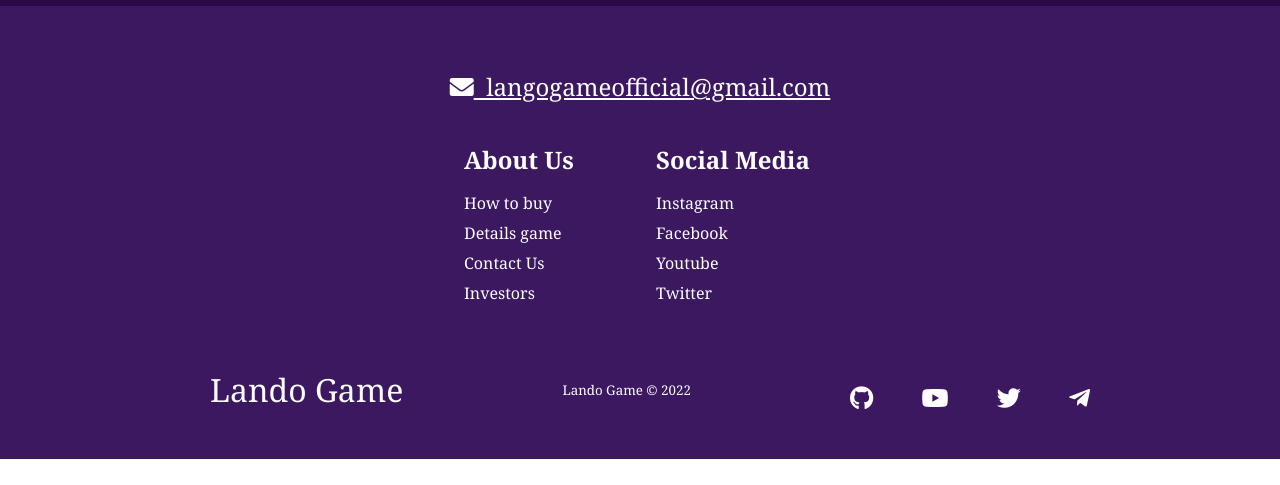
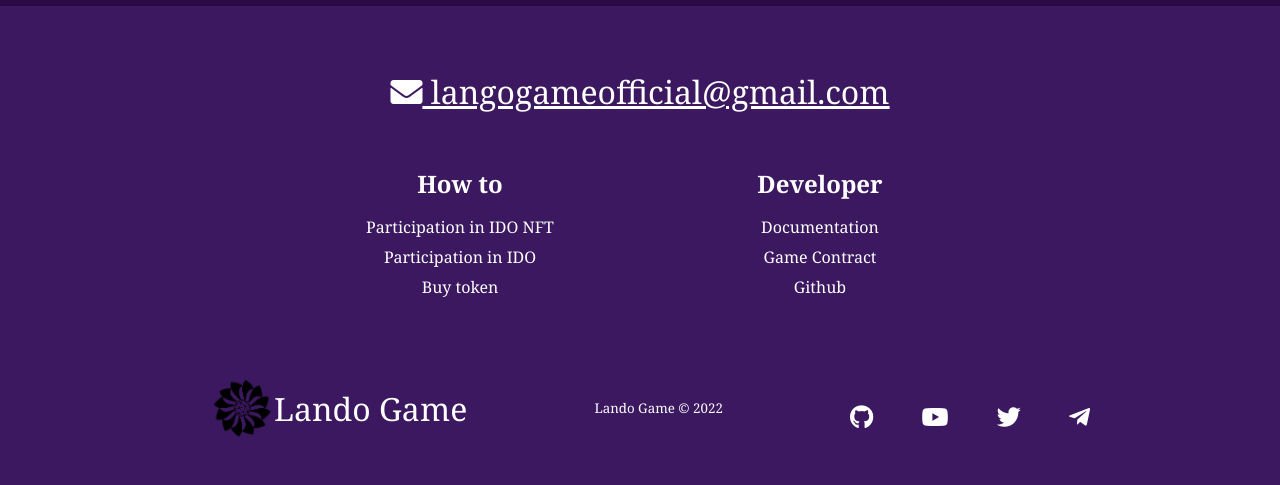
Before and after one commit to landogameofficial/lando-frontend, a React (Create React App) app: page / in a window 1280 px wide. Shown: the part 7889-8374 px from the top of the page. Before the commit the page ends 8348 px from the top, so only its background shows below. Built offline with nearby package versions, Linux system fonts and the light colour scheme.

Commit message:
change footer

```diff
--- a/src/Components/ComponentsHome/Footer.css
+++ b/src/Components/ComponentsHome/Footer.css
@@ -18,8 +18,8 @@
 
 
   .footer-subscription-text {
-    margin-bottom: 40px;
-    font-size: 24px;
+
+    font-size: 1rem;
     color: #fff;
   }
 
@@ -39,10 +39,10 @@
     display: flex;
     flex-direction: column;
     align-items: left;
-    margin: 16px;
     text-align: left;
-    width: 160px;
+    width: 140px;
     box-sizing: border-box;
+    font-size:0.8rem;
   }
 
   .footer-link-items h2 {
@@ -51,26 +51,23 @@
 
   .footer-link-items > h2 {
     color: #fff;
+    text-align: center;
   }
 
   .footer-link-items a {
     color: #fff;
     text-decoration: none;
     margin-bottom: 0.5rem;
+
+    text-align: center;
   }
 
-  .footer-link-items a:hover {
-    color: #e9e9e9;
-    transition: 0.3s ease-out;
-  }
 
   .footer-email-form h2 {
     margin-bottom: 2rem;
   }
 
-  .footer-input::placeholder {
-    color: #b1b1b1;
-  }
+
 
   /* Social Icons */
   .social-icon-link {
@@ -115,6 +112,13 @@
     color: #fff;
     margin-bottom: 16px;
   }
+  .main-logo-footer{
+
+    background-image: url("./../../../public/Logo/mainLogo.png");
+    background-size: cover;
+    background-repeat: no-repeat;
+    padding:2rem;
+  }
 
   @media screen and (max-width: 820px) {
     .footer-links {
@@ -138,5 +142,20 @@
     }
   }
 
-  @media screen and (max-width: 768px) {
+  @media screen and (min-width: 768px) {
+    .footer-link-items {
+      display: flex;
+      flex-direction: column;
+      align-items: left;
+      text-align: left;
+      width: 300px;
+      box-sizing: border-box;
+      font-size:1rem;
+    }
+    .footer-subscription-text {
+      font-size: 2rem;
+    }
+    .footer-link-items {
+      margin: 30px;
+    }
   }
--- a/src/Components/ComponentsHome/Footer.js
+++ b/src/Components/ComponentsHome/Footer.js
@@ -1,8 +1,7 @@
-import React, {useState} from 'react';
+import React from 'react';
 import './Footer.css';
+import { Link } from 'react-router-dom';
 
-import { Link } from 'react-router-dom';
-import Swal from "sweetalert2"
 function Footer() {
 
 
@@ -11,37 +10,35 @@
     <div className='footer-container'>
       <section className='footer-subscription'>
         <a href="mailto:landogameofficial@gmail.com" className='footer-subscription-text'>
-          <i class="fas fa-envelope"/>&nbsp;&nbsp;langogameofficial@gmail.com
+          <i class="fas fa-envelope"/>&nbsp;langogameofficial@gmail.com
           </a>
       </section>
       <div class='footer-links'>
         <div className='footer-link-wrapper'>
           <div class='footer-link-items'>
-            <h2>About Us</h2>
-            <Link to='/'>How to buy </Link>
-            <Link to='/'>Details game</Link>
-            <Link to='/'>Contact Us</Link>
-            <Link to='/'>Investors</Link>
+            <h2>How to</h2>
+            <Link to='/'>Participation in IDO NFT</Link>
+            <Link to='/'>Participation in IDO</Link>
+            <Link to='/'>Buy token </Link>
+
+
+
           </div>
         </div>
         <div className='footer-link-wrapper'>
           <div class='footer-link-items'>
-            <h2>Social Media</h2>
-            <Link to='/'>Instagram</Link>
-            <Link to='/'>Facebook</Link>
-            <Link to='/'>Youtube</Link>
-            <Link to='/'>Twitter</Link>
+            <h2>Developer</h2>
+            <Link to='/'>Documentation</Link>
+            <Link to='/'>Game Contract</Link>
+            <Link to='/'>Github</Link>
           </div>
         </div>
       </div>
       <section class='social-media'>
         <div class='social-media-wrap'>
-          <div class='footer-logo'>
-            <Link to='/' className='social-logo'>
-
-              <div className='navbar-mainlogo'></div>
+          <div class='social-logo'>
+              <div className='main-logo-footer'></div>
               Lando Game
-            </Link>
           </div>
           <small class='website-rights'>Lando Game © 2022</small>
           <div class='social-icons'>
--- a/src/Components/ComponentsHome/Navbar.js
+++ b/src/Components/ComponentsHome/Navbar.js
@@ -51,6 +51,7 @@
                 <a
                   href="https:docs.landogame.com"
                   target="_blank"
+                  rel="noreferrer"
                   className="link-navbar"
                   onClick={closeMobileMenu}
                 >
```
